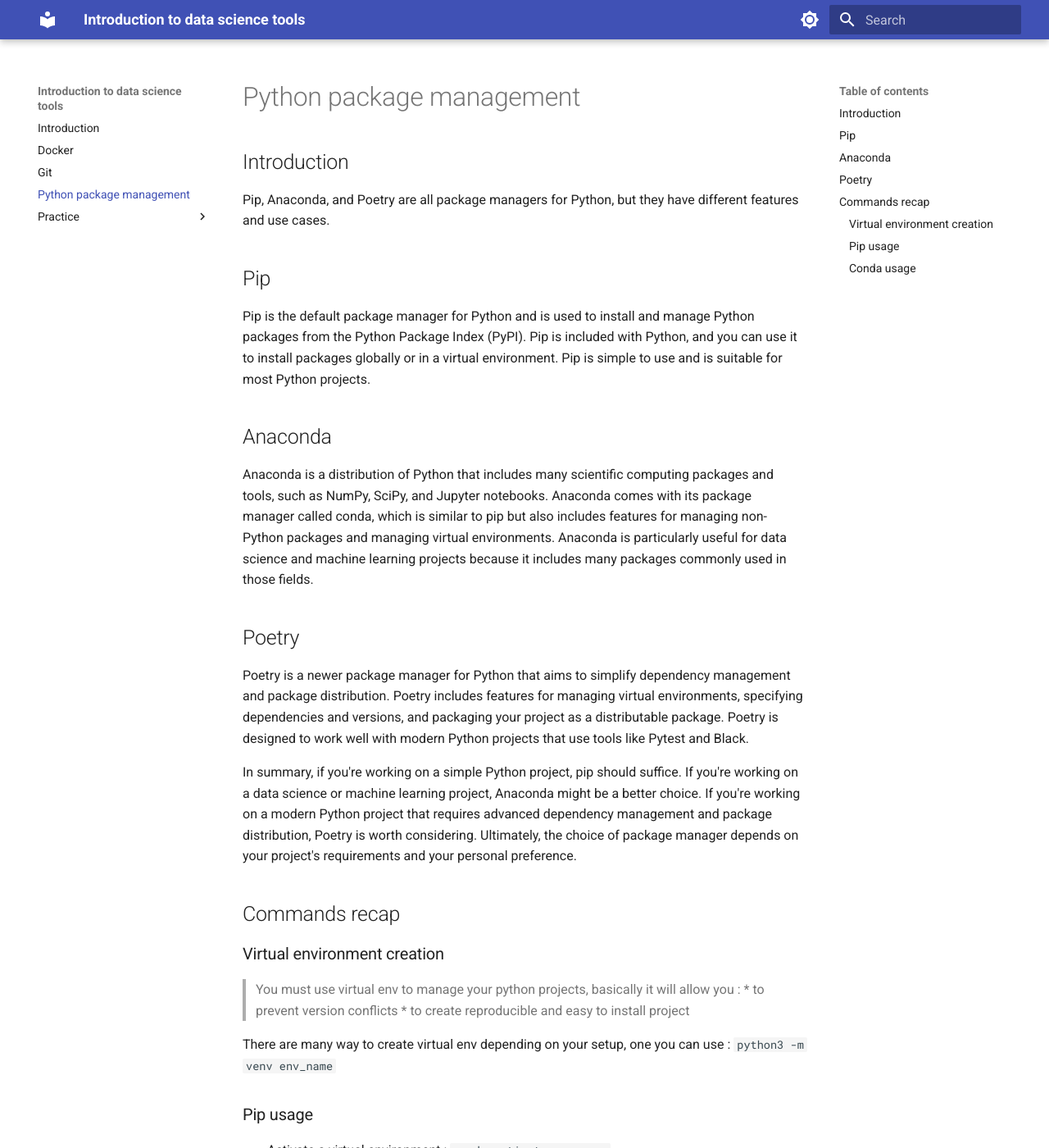
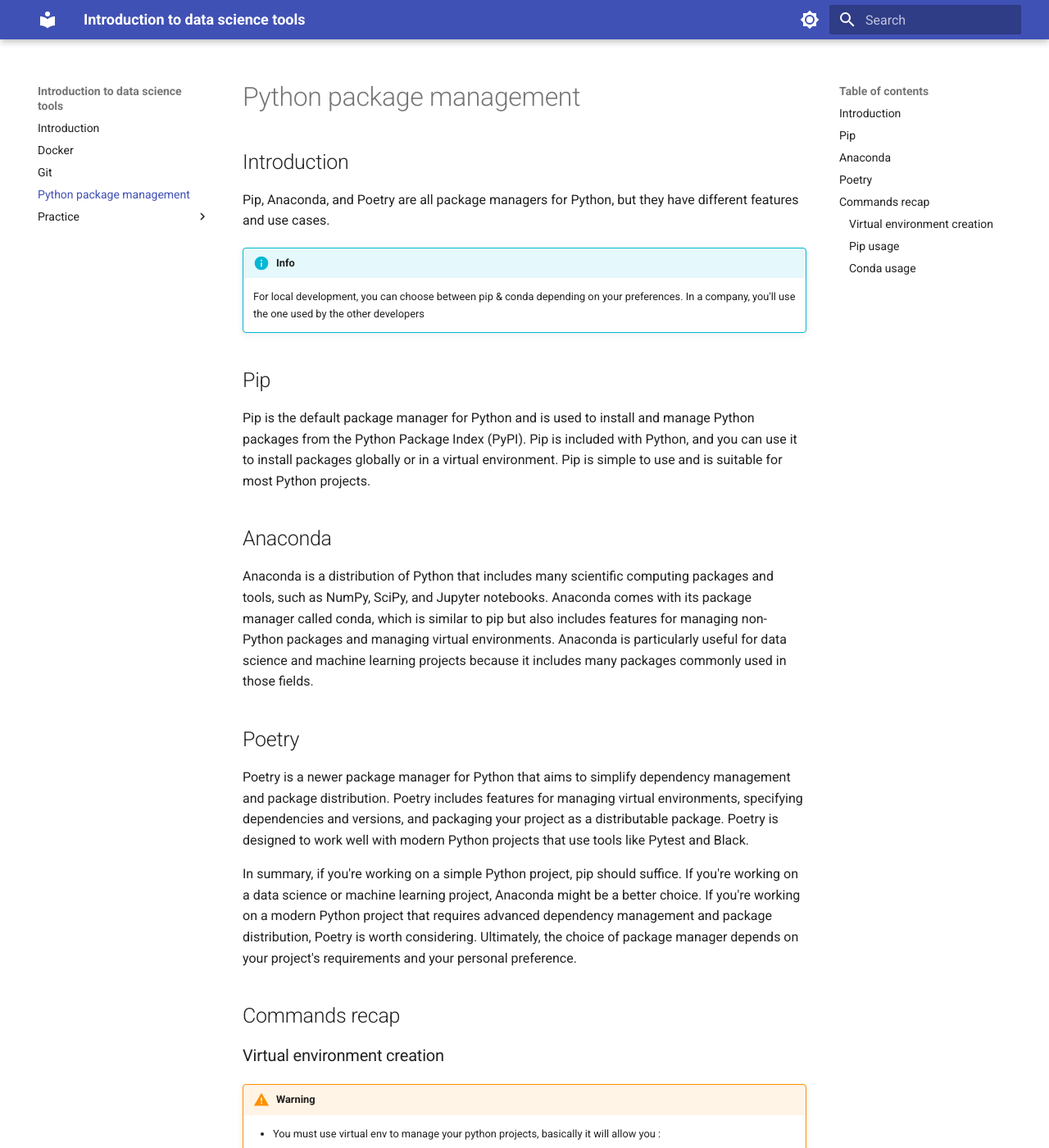
Before and after one commit to Fszta/Data-tools-lecture, an MkDocs documentation site: the page built from docs/python_package_management.md, in a window 1280 px wide and 1400 px high. Shown: the whole window at 82% size. Built offline with MkDocs 1.6.1 and Material for MkDocs 9.7.7, drawn with Linux system fonts in a browser that asks for light colours; some of the changed text lies outside the part shown.

```diff
--- a/docs/python_package_management.md
+++ b/docs/python_package_management.md
@@ -1,6 +1,11 @@
 ## Introduction
 
 Pip, Anaconda, and Poetry are all package managers for Python, but they have different features and use cases.
+
+!!! info
+
+    For local development, you can choose between pip & conda depending on your preferences.
+    In a company, you'll use the one used by the other developers
 
 ## Pip
 Pip is the default package manager for Python and is used to install and manage Python packages from the Python Package Index (PyPI). Pip is included with Python, and you can use it to install packages globally or in a virtual environment. Pip is simple to use and is suitable for most Python projects.
@@ -17,9 +22,11 @@
 ## Commands recap
 
 ### Virtual environment creation
-> You must use virtual env to manage your python projects, basically it will allow you :
-> * to prevent version conflicts
-> * to create reproducible and easy to install project
+!!! warning
+
+    * You must use virtual env to manage your python projects, basically it will allow you :
+    * to prevent version conflicts
+    * to create reproducible and easy to install project
 
 There are many way to create virtual env depending on your setup, one you can use : `python3 -m venv env_name`
 
```
